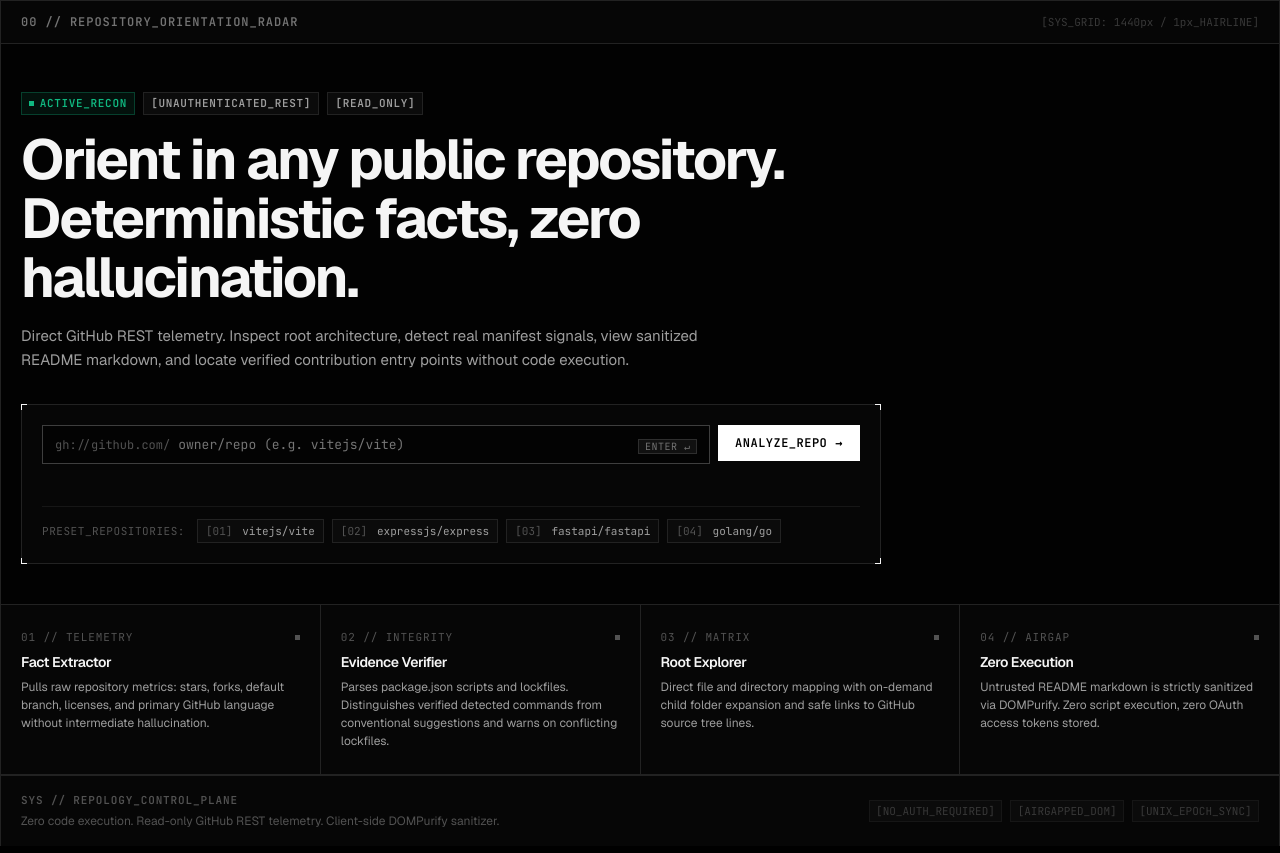
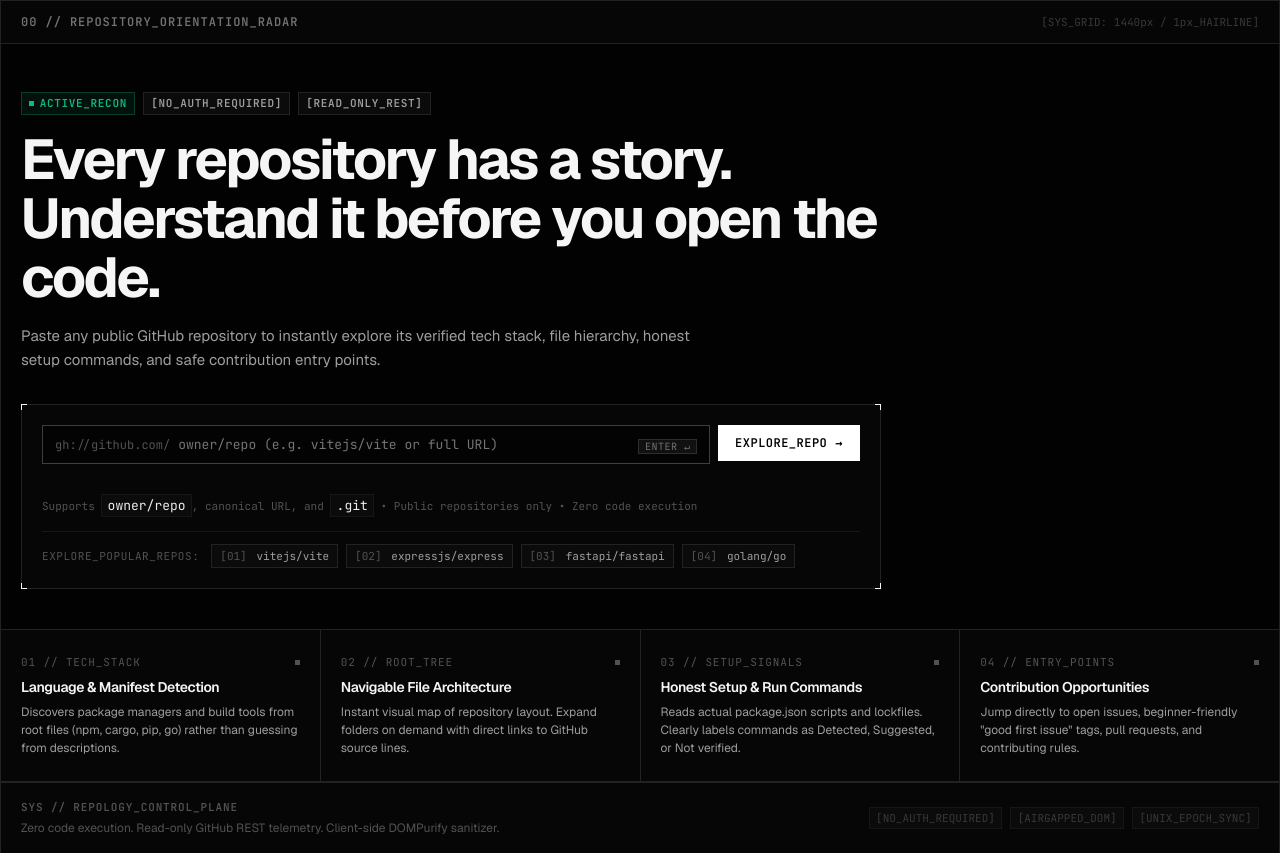
Before and after one commit to parth-thepale/Repology, a website built with Vite: page index.html in a window 1280 px wide. Shown: the part 55-908 px from the top of the page. Built offline with nearby package versions, Linux system fonts and the light colour scheme; no server answers.

Commit message:
fix: elevate value proposition clarity, boot rate-limit probe and centralized branding

```diff
--- a/index.html
+++ b/index.html
@@ -46,13 +46,12 @@
           </div>
 
           <div class="header-right">
-            <!-- Real-time Rate Limit Telemetry Display -->
             <div class="header-telemetry" id="header-rate-telemetry">
               <span class="telemetry-label">API_QUOTA:</span>
-              <span class="telemetry-val" id="telemetry-rate-remaining">--/60</span>
+              <span class="telemetry-val" id="telemetry-rate-remaining">READY</span>
               <span class="telemetry-divider">|</span>
-              <span class="telemetry-label">RESET:</span>
-              <span class="telemetry-val" id="telemetry-rate-reset">--:--</span>
+              <span class="telemetry-label">RATE:</span>
+              <span class="telemetry-val" id="telemetry-rate-reset">60/HR</span>
             </div>
             <a
               href="https://github.com"
--- /dev/null
+++ b/src/core/config.js
@@ -0,0 +1,16 @@
+/**
+ * Centralized Application Configuration & Brand Identity
+ * Easily switchable or rebrandable (e.g. RepoReady / RepoRadar) without touching multiple components.
+ */
+
+export const APP_CONFIG = {
+  name: 'Repology',
+  brandCode: 'REPOLOGY',
+  subtitle: 'RADAR_ORIENTATION',
+  version: 'v0.1.0_PROD',
+  tagline: 'Every repository has a story. Understand it before you open the code.',
+  description:
+    'Paste any public GitHub repository to instantly explore its verified tech stack, file hierarchy, honest setup commands, and safe contribution entry points.',
+  githubUrl: 'https://github.com/parth-thepale/Repology',
+  apiUrl: 'https://api.github.com',
+};
--- a/src/main.js
+++ b/src/main.js
@@ -9,7 +9,7 @@
 
 import { parseRepoUrl } from './core/parse-repo-url.js';
 import { analyzeRepository } from './services/repository-service.js';
-import { sessionRateLimit, formatResetTime } from './services/github-api.js';
+import { sessionRateLimit, formatResetTime, probeInitialRateLimit } from './services/github-api.js';
 import { renderLanding } from './ui/render-landing.js';
 import { renderResults } from './ui/render-results.js';
 import { renderLoadingSkeleton, renderErrorState } from './ui/render-states.js';
@@ -29,6 +29,11 @@ function updateHeaderTelemetry() {
   if (remainingEl && sessionRateLimit.remaining !== null) {
     const total = sessionRateLimit.limit || 60;
     remainingEl.textContent = `${sessionRateLimit.remaining}/${total}`;
+    if (sessionRateLimit.remaining === 0) {
+      remainingEl.style.color = '#EF4444';
+    } else {
+      remainingEl.style.color = '';
+    }
   }
 
   if (resetEl && sessionRateLimit.resetEpoch !== null) {
@@ -184,6 +189,11 @@ function init() {
     }
   });
 
+  // Proactively probe GitHub rate limit quota on boot without blocking initial view
+  probeInitialRateLimit()
+    .then(() => updateHeaderTelemetry())
+    .catch(() => {});
+
   // Check for initial repository in URL
   const initialRepo = getRepoFromUrl();
   if (initialRepo) {
--- a/src/services/github-api.js
+++ b/src/services/github-api.js
@@ -233,3 +233,30 @@ export async function githubFetch(endpoint, options = {}) {
   inFlightRequests.set(cacheKey, fetchPromise);
   return fetchPromise;
 }
+
+/**
+ * Proactively inspects the unauthenticated rate limit quota from GitHub.
+ * This endpoint (/rate_limit) does not consume or decrement your rate limit budget.
+ * @returns {Promise<{ ok: boolean, remaining?: number, limit?: number, resetEpoch?: number }>}
+ */
+export async function probeInitialRateLimit() {
+  try {
+    const res = await githubFetch('/rate_limit', { bypassCache: true });
+    if (res.ok && res.data && res.data.resources?.core) {
+      const core = res.data.resources.core;
+      sessionRateLimit.remaining = core.remaining;
+      sessionRateLimit.limit = core.limit;
+      sessionRateLimit.resetEpoch = core.reset;
+      sessionRateLimit.isLimited = core.remaining === 0;
+      return {
+        ok: true,
+        remaining: core.remaining,
+        limit: core.limit,
+        resetEpoch: core.reset,
+      };
+    }
+    return { ok: false };
+  } catch {
+    return { ok: false };
+  }
+}
--- a/src/ui/render-landing.js
+++ b/src/ui/render-landing.js
@@ -1,7 +1,10 @@
 /**
  * INDUSTRIAL MODERNIST LANDING CONSOLE
- * High-density blueprint with prompt input, keycap triggers, corner brackets, and exposed hairline bento grid.
+ * High-density blueprint with clear human value proposition:
+ * "Every repository has a story. Understand it before you open the code."
  */
+
+import { APP_CONFIG } from '../core/config.js';
 
 /**
  * @param {HTMLElement} container
@@ -33,26 +36,25 @@ export function renderLanding(container, { onSubmit, initialValue = '', initialE
   metaRow.className = 'hero-header-meta';
   metaRow.innerHTML = `
     <span class="badge-tag badge-tag-nominal"><span class="badge-led"></span>ACTIVE_RECON</span>
-    <span class="badge-tag">[UNAUTHENTICATED_REST]</span>
-    <span class="badge-tag">[READ_ONLY]</span>
+    <span class="badge-tag">[NO_AUTH_REQUIRED]</span>
+    <span class="badge-tag">[READ_ONLY_REST]</span>
   `;
   heroBlock.appendChild(metaRow);
 
   const headline = document.createElement('h1');
   headline.className = 'hero-headline';
-  headline.textContent = 'Orient in any public repository. Deterministic facts, zero hallucination.';
+  headline.textContent = APP_CONFIG.tagline;
   heroBlock.appendChild(headline);
 
   const subline = document.createElement('p');
   subline.className = 'hero-subline';
-  subline.textContent = 'Direct GitHub REST telemetry. Inspect root architecture, detect real manifest signals, view sanitized README markdown, and locate verified contribution entry points without code execution.';
+  subline.textContent = APP_CONFIG.description;
   heroBlock.appendChild(subline);
 
   // Radar Input Panel with Corner Brackets
   const radarPanel = document.createElement('div');
   radarPanel.className = 'radar-input-panel';
 
-  // Corner Ticks (Blueprint CAD look)
   radarPanel.innerHTML = `
     <span class="corner-tick corner-tl" aria-hidden="true"></span>
     <span class="corner-tick corner-tr" aria-hidden="true"></span>
@@ -78,11 +80,11 @@ export function renderLanding(container, { onSubmit, initialValue = '', initialE
   input.name = 'repoUrl';
   input.type = 'text';
   input.className = 'radar-input';
-  input.placeholder = 'owner/repo (e.g. vitejs/vite)';
+  input.placeholder = 'owner/repo (e.g. vitejs/vite or full URL)';
   input.value = initialValue;
   input.autocomplete = 'off';
   input.spellcheck = false;
-  input.setAttribute('aria-label', 'GitHub Repository identifier');
+  input.setAttribute('aria-label', 'GitHub Repository URL or owner/repo shorthand');
 
   const keycapHint = document.createElement('span');
   keycapHint.className = 'input-keycap-hint';
@@ -95,7 +97,7 @@ export function renderLanding(container, { onSubmit, initialValue = '', initialE
   const submitBtn = document.createElement('button');
   submitBtn.type = 'submit';
   submitBtn.className = 'btn btn-primary';
-  submitBtn.innerHTML = 'ANALYZE_REPO <span class="btn-arrow" aria-hidden="true">→</span>';
+  submitBtn.innerHTML = 'EXPLORE_REPO <span class="btn-arrow" aria-hidden="true">→</span>';
 
   inputGroup.appendChild(prefixBox);
   inputGroup.appendChild(submitBtn);
@@ -107,17 +109,25 @@ export function renderLanding(container, { onSubmit, initialValue = '', initialE
     errorEl.textContent = `[ERR] ${initialError}`;
   }
 
+  const helperNote = document.createElement('div');
+  helperNote.style.fontFamily = 'var(--font-mono)';
+  helperNote.style.fontSize = '11px';
+  helperNote.style.color = 'var(--text-muted)';
+  helperNote.style.marginTop = '0.35rem';
+  helperNote.innerHTML = 'Supports <code>owner/repo</code>, canonical URL, and <code>.git</code> • Public repositories only • Zero code execution';
+
   form.appendChild(inputGroup);
   form.appendChild(errorEl);
+  form.appendChild(helperNote);
   radarPanel.appendChild(form);
 
-  // Preset selector
+  // Preset quick buttons
   const presetsRow = document.createElement('div');
   presetsRow.className = 'presets-row';
 
   const presetLabel = document.createElement('span');
   presetLabel.className = 'presets-label';
-  presetLabel.textContent = 'PRESET_REPOSITORIES:';
+  presetLabel.textContent = 'EXPLORE_POPULAR_REPOS:';
   presetsRow.appendChild(presetLabel);
 
   const presets = [
@@ -144,30 +154,30 @@ export function renderLanding(container, { onSubmit, initialValue = '', initialE
   heroBlock.appendChild(radarPanel);
   consoleWrapper.appendChild(heroBlock);
 
-  // Hairline Bento Grid (Exposed Structural Honesty)
+  // Hairline Bento Grid - High-clarity value propositions
   const bentoGrid = document.createElement('section');
   bentoGrid.className = 'hairline-grid-4';
 
   const specs = [
     {
-      idx: '01 // TELEMETRY',
-      title: 'Fact Extractor',
-      desc: 'Pulls raw repository metrics: stars, forks, default branch, licenses, and primary GitHub language without intermediate hallucination.',
+      idx: '01 // TECH_STACK',
+      title: 'Language & Manifest Detection',
+      desc: 'Discovers package managers and build tools from root files (npm, cargo, pip, go) rather than guessing from descriptions.',
     },
     {
-      idx: '02 // INTEGRITY',
-      title: 'Evidence Verifier',
-      desc: 'Parses package.json scripts and lockfiles. Distinguishes verified detected commands from conventional suggestions and warns on conflicting lockfiles.',
+      idx: '02 // ROOT_TREE',
+      title: 'Navigable File Architecture',
+      desc: 'Instant visual map of repository layout. Expand folders on demand with direct links to GitHub source lines.',
     },
     {
-      idx: '03 // MATRIX',
-      title: 'Root Explorer',
-      desc: 'Direct file and directory mapping with on-demand child folder expansion and safe links to GitHub source tree lines.',
+      idx: '03 // SETUP_SIGNALS',
+      title: 'Honest Setup & Run Commands',
+      desc: 'Reads actual package.json scripts and lockfiles. Clearly labels commands as Detected, Suggested, or Not verified.',
     },
     {
-      idx: '04 // AIRGAP',
-      title: 'Zero Execution',
-      desc: 'Untrusted README markdown is strictly sanitized via DOMPurify. Zero script execution, zero OAuth access tokens stored.',
+      idx: '04 // ENTRY_POINTS',
+      title: 'Contribution Opportunities',
+      desc: 'Jump directly to open issues, beginner-friendly "good first issue" tags, pull requests, and contributing rules.',
     },
   ];
 
@@ -187,7 +197,7 @@ export function renderLanding(container, { onSubmit, initialValue = '', initialE
 
   consoleWrapper.appendChild(bentoGrid);
 
-  // Form submit event
+  // Form submit handler
   form.addEventListener('submit', (e) => {
     e.preventDefault();
     const val = input.value.trim();
```
